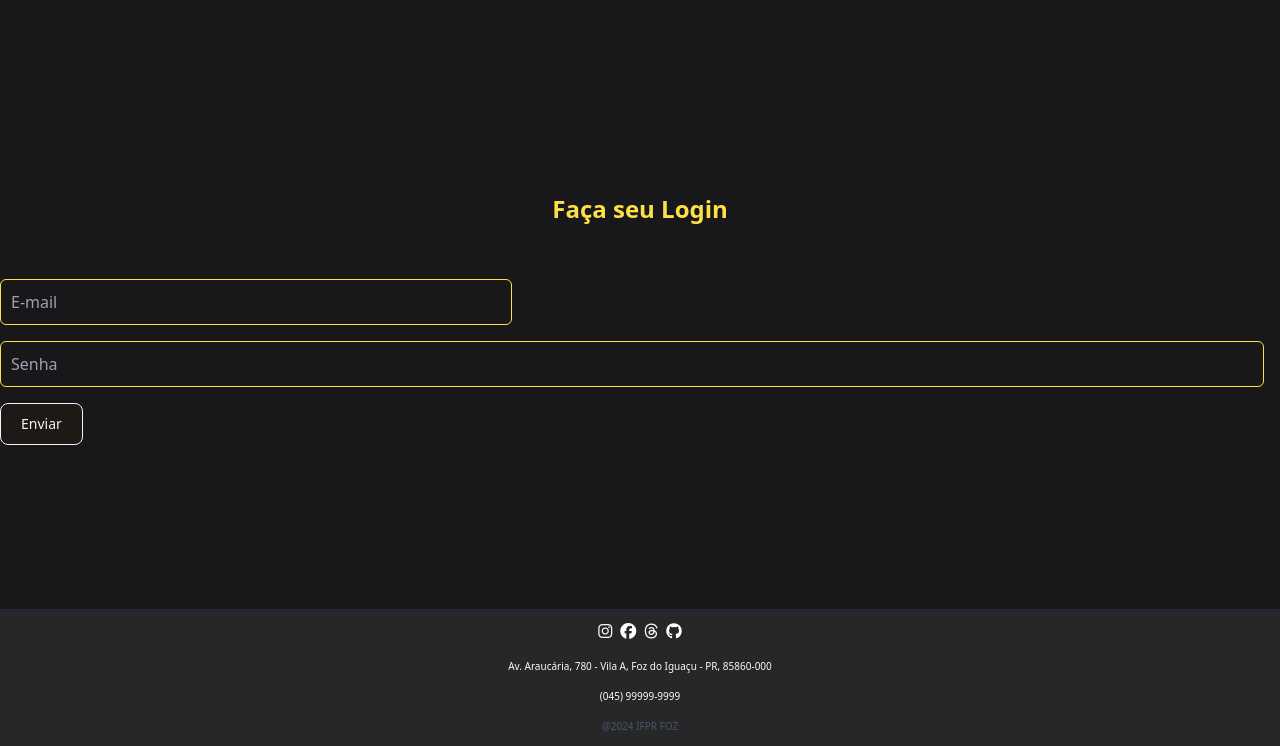
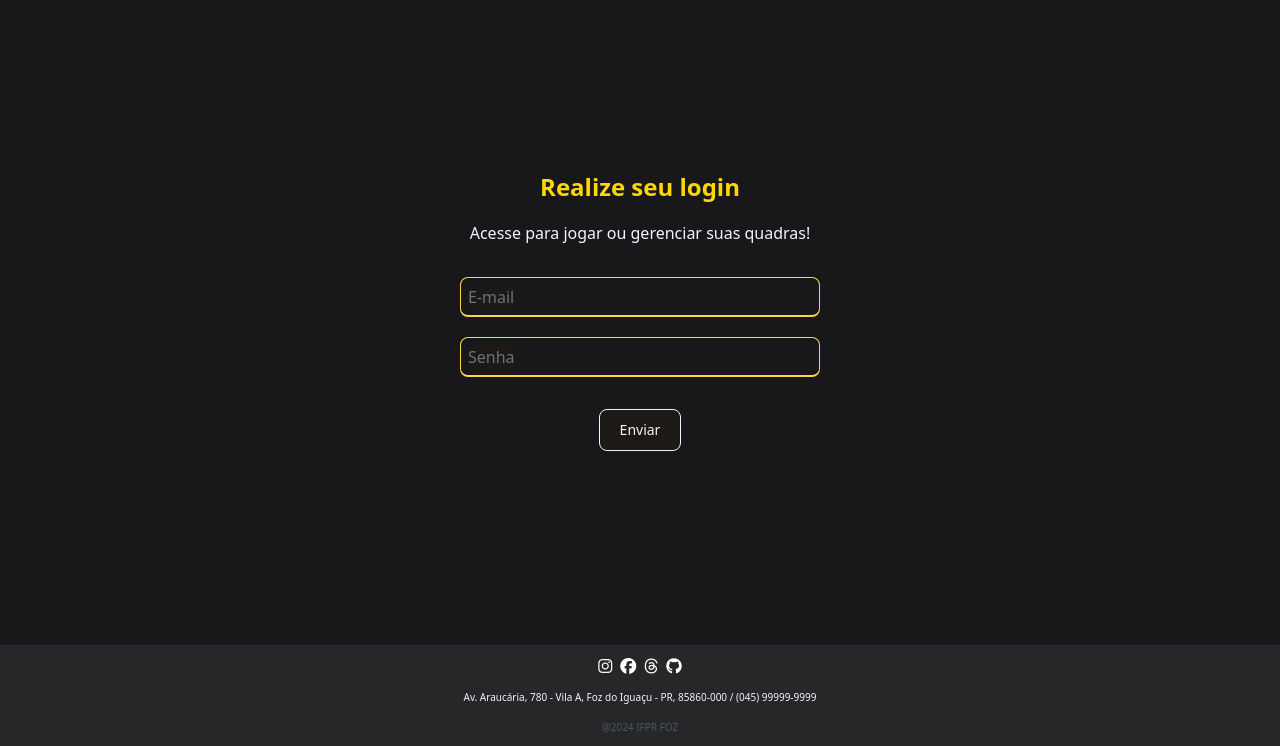
Before and after one commit to Peladas/Peladas, a PHP site: page /login in a window 1280 px wide. Shown: the part 54-800 px from the top of the page. Run offline with PHP 8.4, Linux system fonts and the light colour scheme; some libraries are stand-ins or nearby versions.

Commit message:
Estilização Login

```diff
--- a/app/Views/home.php
+++ b/app/Views/home.php
@@ -1,14 +1,14 @@
 <div>
-    <div class="flex flex-row">
+    <div class="flex flex-row justify-center items-center">
             <img class="" src="imagens/logo_PNG.png">
-        <div class="texto-front">
+        <div class="texto-front content-center">
                 <h2 class="pb-6">Locações de quadras desportivas</h2>
                 <h3 class="pb-7 text-2xl">Encontre, Reserve e Jogue!</h3>
                 <p class="text-2xl">Junte-se ao Peladas e descubra uma nova forma de<br>se divertir jogando! Cadastre-se para encontrar<br>
                 parceiros de jogo ou inscreva sua quadra e aumente</br>suas reservas. Venha fazer parte dessa revolução<br>
                 esportiva!</p><br>
             <div class="flex flex-row flex">
-                <button color="black" class="rounded-full border border-slate-100 mr-5" onclick="">Entrar</button>
+                <button color="black" class="rounded-full border border-slate-100 mr-5" onclick="window.location.href='/login'">Entrar</button>
                 <button color="black" class="rounded-full border border-slate-100" onclick="window.location.href='/cadastro';">Criar Conta</button>
             </div>
         </div>
--- a/app/Views/include/footer.php
+++ b/app/Views/include/footer.php
@@ -1,14 +1,13 @@
 <footer class="border-t-2 border-gray-800 mt-6 bg-zinc-800">
-    <div class="m-[12px]">
+    <div class="m-[11px]">
         <div class="flex flex-row justify-center">
             <i class="fa-brands fa-instagram mr-2"></i>
             <i class="fa-brands fa-facebook mr-2" style="color: #ffffff;"></i>
             <i class="fa-brands fa-threads mr-2"></i>
             <i class="fa-brands fa-github" style="color: #ffffff; "></i>
         </div>
-        <div class="text-center mt-5 text-[10px]">
-            <p> Av. Araucária, 780 - Vila A, Foz do Iguaçu - PR, 85860-000 </p><br>
-            <p> (045) 99999-9999 </p><br>
+        <div class="text-center mt-4 text-[10px]">
+            <p> Av. Araucária, 780 - Vila A, Foz do Iguaçu - PR, 85860-000 / (045) 99999-9999 </p><br>
             <p class="text-slate-600"> @2024 IFPR FOZ </p>
         </div>
     </div>
--- a/app/Views/include/header.php
+++ b/app/Views/include/header.php
@@ -1,4 +1,12 @@
 <nav class="border-solid border-2 border-zinc-900 border-b-gray-700 p-3">
     <!--<p> Teste </p>-->
     <img class="w-24" src="../imagens/pnh.png">
+
+    <?php if (isset($_SESSION['usuario_id'])): ?>
+            <!-- Conteúdo exibido apenas se o usuário estiver logado -->
+            <a href="/profile">Meu Perfil</a>
+            <a href="/logout">Logout</a>
+        <?php else: ?>
+
+        <?php endif; ?>
 </nav>
--- a/app/Views/login.php
+++ b/app/Views/login.php
@@ -1,26 +1,41 @@
-<div>
-    <form action="#" method="post">
+<div class="flex justify-center items-center">
 
-        <legend>Faça seu Login</legend>
+    <div class="container max-w-[900px]">
 
-        <div class="flex flex-col gap-2 mb-4">
+        <form action="#" method="post" class="text-center">
 
-            <input type="email" id="email" name="email" placeholder="E-mail" class="w-2/5" value="<?php echo $data['email'] ?? '' ?>">
+            <legend class="font-bold mb-4">Realize seu login</legend>
+            <p class="mb-8">Acesse para jogar ou gerenciar suas quadras!</p>
+
+            <div class="flex flex-col gap-2 mb-5 items-center">
+                <div class="relative w-2/5">
+                    <input type="email" id="email" name="email" class="peer w-full h-10 px-2 border-b-2 border-amber-300 placeholder-transparent" placeholder=" "/>
+                    <label for="email" class="absolute left-2 -top-3 text-gray-500 transition-all duration-200 transform origin-left scale-75 bg-[#1c1917] px-1 peer-placeholder-shown:px-0 peer-placeholder-shown:top-2 peer-placeholder-shown:scale-100">
+                        E-mail
+                    </label>
                     <?php if (isset($errors['email'])) { ?>
                         <small class="helper-text text-red-600 font-sm"><?php echo $errors['email'] ?></small>
                     <?php } ?>
                 </div>
+            </div>
 
-        <div class="flex flex-col gap-2 mb-4 mr-4">
-
-            <input type="password" id="password" name="password" placeholder="Senha" required class="pr-16" value="<?php echo $data['password'] ?? '' ?>">
+            <div class="flex flex-col gap-2 mb-8 items-center">
+                <div class="relative w-2/5">
+                    <input type="password" id="password" name="password" class="peer w-full h-10 px-2 border-b-2 border-amber-300 placeholder-transparent" placeholder=" "/>
+                    <label for="password" class="absolute left-2 -top-3 text-gray-500 transition-all duration-200 transform origin-left scale-75 bg-[#1c1917] px-1 peer-placeholder-shown:px-0 peer-placeholder-shown:top-2 peer-placeholder-shown:scale-100">
+                        Senha
+                    </label>
                     <?php if (isset($errors['password'])) { ?>
                         <small class="helper-text text-red-600 font-sm"><?php echo $errors['password'] ?></small>
                     <?php } ?>
                 </div>
+            </div>
 
-        <div class="mt-4">
-            <button color="black" class="rounded-full border border-slate-100 mr-5 houver:bg-purple-950" type="submit">Enviar</button>
+            <div class="mt-4 flex justify-center">
+                <button color="black" class="rounded-full border border-slate-100 px-4 py-2 hover:bg-purple-950" type="submit" onclick="">Enviar</button>
             </div>
+
         </form>
+
     </div>
+</div>
--- a/app/Views/main.php
+++ b/app/Views/main.php
@@ -38,17 +38,20 @@
 
         legend {
 
-            color: #fde047;
+            color: #FFD700;
             font-weight:bold;
             font-size: 24px;
             text-align: center;
-            padding: 4%;
+        }
+
+        p {
+            color: #f1f5f9;
         }
 
         input {
 
             background-color: #18181b;
-            border-radius: 6px;
+            border-radius: 8px;
             border: solid 1px #fde047;
             padding: 10px 10px;
         }
```
Also changed, not shown: app/Views/register.php (+20 -8 lines), public/imagens/icone.png (added). Lines whose indentation alone changed are shown as unchanged.
